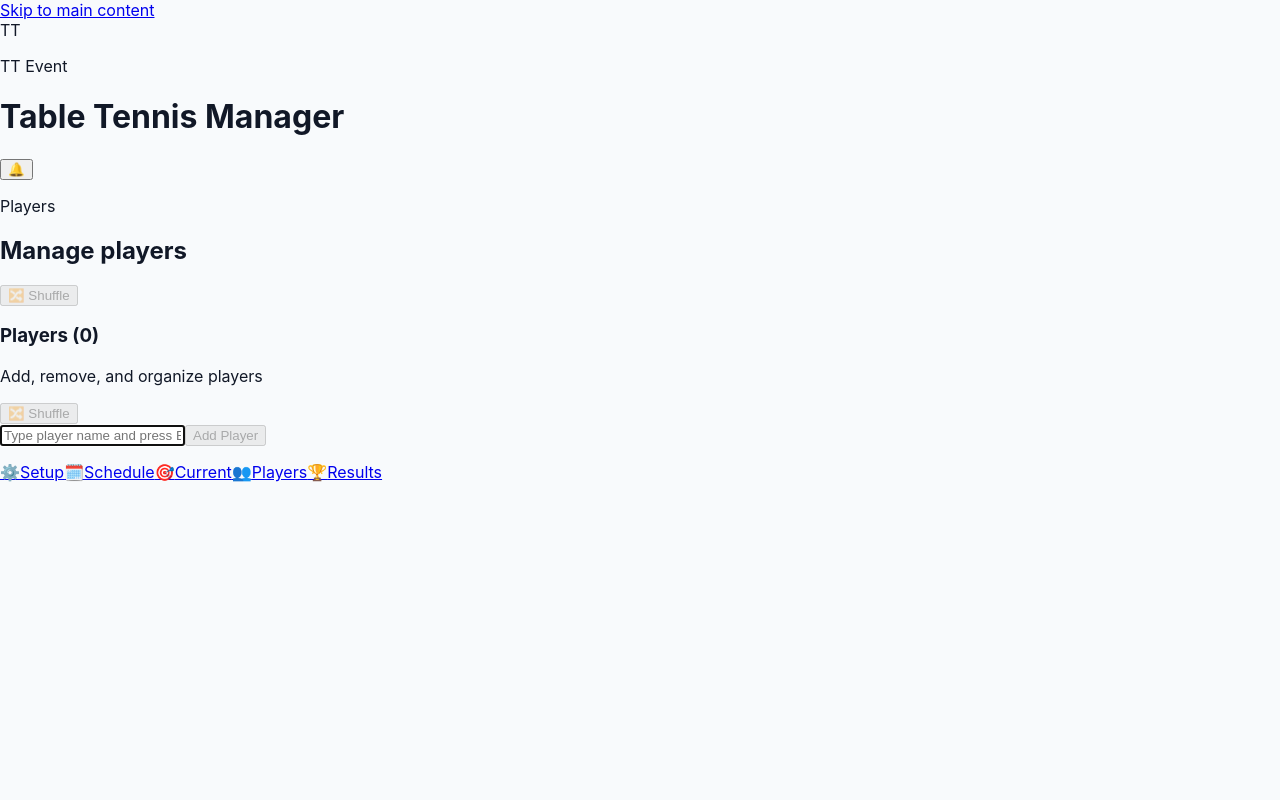
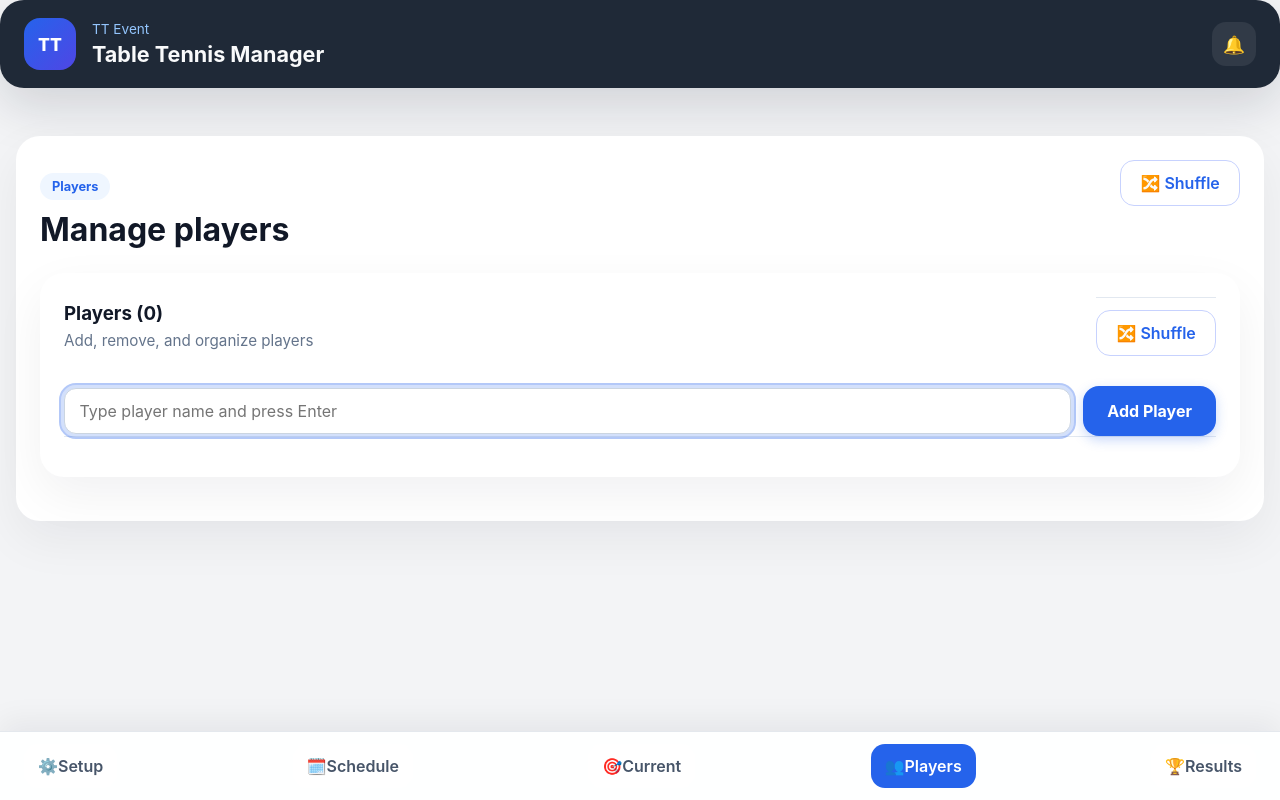
Before and after one commit to HEHEHEHEHE21929/table-tennis-app, a React (Vite) app: page /#/players in a window 1280 px wide. Built offline with nearby package versions, Linux system fonts and the light colour scheme.

Commit message:
Restore valid styles.css to fix CSS syntax error

```diff
--- a/src/styles.css
+++ b/src/styles.css
@@ -29,25 +29,97 @@
 html,
 body {
   margin: 0;
-  min-height: 100%;
+  height: 100%;
   width: 100%;
-  player-list,
-  schedule-grid {
+}
+
 body {
   background: var(--bg);
   color: var(--color, #111827);
   display: flex;
   flex-direction: column;
-  player-item,
-  match-item,
-  round-card {
+}
+
+#root {
+  display: flex;
   flex-direction: column;
-  min-height: 100vh;
+  height: 100vh;
   width: 100%;
 }
 
 .skip-link {
   position: absolute;
+  top: -40px;
+  left: 6px;
+  background: var(--primary);
+  color: white;
+  padding: 8px;
+  text-decoration: none;
+  border-radius: var(--radius-sm);
+  z-index: 1000;
+  font-weight: 600;
+}
+
+.skip-link:focus {
+  top: 6px;
+}
+
+button,
+input,
+select,
+textarea {
+  font: inherit;
+}
+
+button:focus-visible,
+input:focus-visible,
+select:focus-visible,
+textarea:focus-visible {
+  outline: 2px solid rgba(37, 99, 235, 0.35);
+  outline-offset: 3px;
+}
+
+button:focus-visible,
+input:focus-visible,
+select:focus-visible,
+textarea:focus-visible,
+a:focus-visible {
+  box-shadow: 0 0 0 3px rgba(37, 99, 235, 0.2);
+}
+
+@media (prefers-reduced-motion: reduce) {
+  *,
+  *::before,
+  *::after {
+    animation-duration: 0.01ms !important;
+    animation-iteration-count: 1 !important;
+    transition-duration: 0.01ms !important;
+  }
+}
+
+.app-shell {
+  display: flex;
+  flex-direction: column;
+  height: 100vh;
+  width: 100%;
+  overflow: hidden;
+  max-width: none;
+}
+
+.app-bar {
+  display: flex;
+  justify-content: space-between;
+  align-items: center;
+  gap: 8px;
+  padding: 12px 16px;
+  background: #1f2937;
+  border-radius: 0;
+  color: #f9fafb;
+  margin-bottom: 0;
+  box-shadow: 0 2px 8px rgba(15, 23, 42, 0.1);
+  flex-shrink: 0;
+}
+
 @media (min-width: 768px) {
   .app-bar {
     gap: 16px;
@@ -134,6 +206,18 @@ body {
   }
 }
 
+.app-footer {
+  display: flex;
+  justify-content: space-between;
+  align-items: center;
+  gap: 6px;
+  background: rgba(255, 255, 255, 0.96);
+  border-top: 1px solid rgba(148, 163, 184, 0.25);
+  padding: 8px 12px;
+  box-shadow: 0 -2px 8px rgba(15, 23, 42, 0.06);
+  flex-shrink: 0;
+}
+
 @media (min-width: 768px) {
   .app-footer {
     gap: 10px;
@@ -143,19 +227,7 @@ body {
 }
 
 .app-footer {
-  display: flex;
-  justify-content: flex-start;
-  align-items: center;
-  gap: 6px;
-  background: rgba(255, 255, 255, 0.96);
-  border-top: 1px solid rgba(148, 163, 184, 0.25);
-  padding: 8px 12px;
-  box-shadow: 0 -2px 8px rgba(15, 23, 42, 0.06);
-  flex-shrink: 0;
   overflow-x: auto;
-  overflow-y: hidden;
-  white-space: nowrap;
-  -webkit-overflow-scrolling: touch;
   scrollbar-width: none;
   -ms-overflow-style: none;
 }
@@ -166,7 +238,7 @@ body {
 
 .app-footer a {
   flex: 0 0 auto;
-  min-width: 72px;
+  min-width: 88px;
   text-align: center;
   text-decoration: none;
   color: #475569;
@@ -468,16 +540,19 @@ select {
   border-bottom: 1px solid var(--border);
 }
 
-player-list,
-schedule-grid {
+.player-list,
+.history-list,
+.schedule-grid {
   list-style: none;
   padding: 0;
   margin: 0;
 }
 
-player-item,
-match-item,
-round-card {
+.player-item,
+.match-item,
+.history-entry,
+.round-card,
+.history-card {
   background: var(--surface);
   border: 1px solid var(--border);
   border-radius: var(--radius-lg);
@@ -486,6 +561,39 @@ round-card {
   transition: transform 0.2s ease, box-shadow 0.2s ease;
 }
 
+.history-card:hover {
+  transform: translateY(-1px);
+  box-shadow: 0 8px 16px rgba(15, 23, 42, 0.08);
+}
+
+.history-header {
+  display: flex;
+  justify-content: space-between;
+  align-items: flex-start;
+  gap: 16px;
+  margin-bottom: 16px;
+}
+
+.history-header h3 {
+  margin: 0;
+  font-size: 1.1rem;
+  font-weight: 700;
+  color: #0f172a;
+}
+
+.match-time {
+  color: #64748b;
+  font-size: 0.85rem;
+  font-weight: 500;
+}
+
+.history-teams {
+  display: flex;
+  align-items: center;
+  justify-content: space-between;
+  gap: 16px;
+  margin-bottom: 12px;
+}
 
 .team {
   flex: 1;
```
